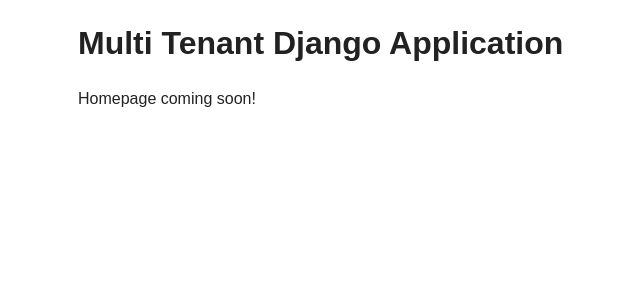
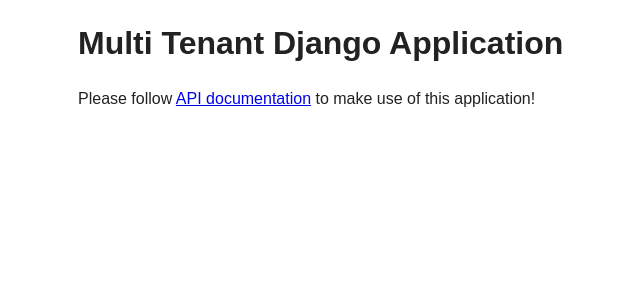
Before and after one commit to realslimshanky/Multi-Tenant-Django-Application, a Django app: page / in a window 1280 px wide. Shown: the top 300 px of the page, without its empty margins (178-818 px from the left). Run offline with Django 3.2, Linux system fonts and the light colour scheme; parts of the project's set-up code (start-up, migrations or seed data) failed here and were passed over; some libraries are stand-ins or nearby versions.

Commit message:
refactor(templates): Mentioned API docs

```diff
--- a/multi_tenant_django_application/templates/pages/home.html
+++ b/multi_tenant_django_application/templates/pages/home.html
@@ -4,6 +4,6 @@
 {% block body_classes %}{{ block.super}} page-home {% endblock body_classes %}
 {% block content %}
     <p>
-        {% trans 'Homepage coming soon!' %}
+        {% trans 'Please follow <a href="https://github.com/realslimshanky/Multi-Tenant-Django-Application/blob/master/docs/api/endpoints.md">API documentation</a> to make use of this application!' %}
     </p>
 {% endblock content %}
```
